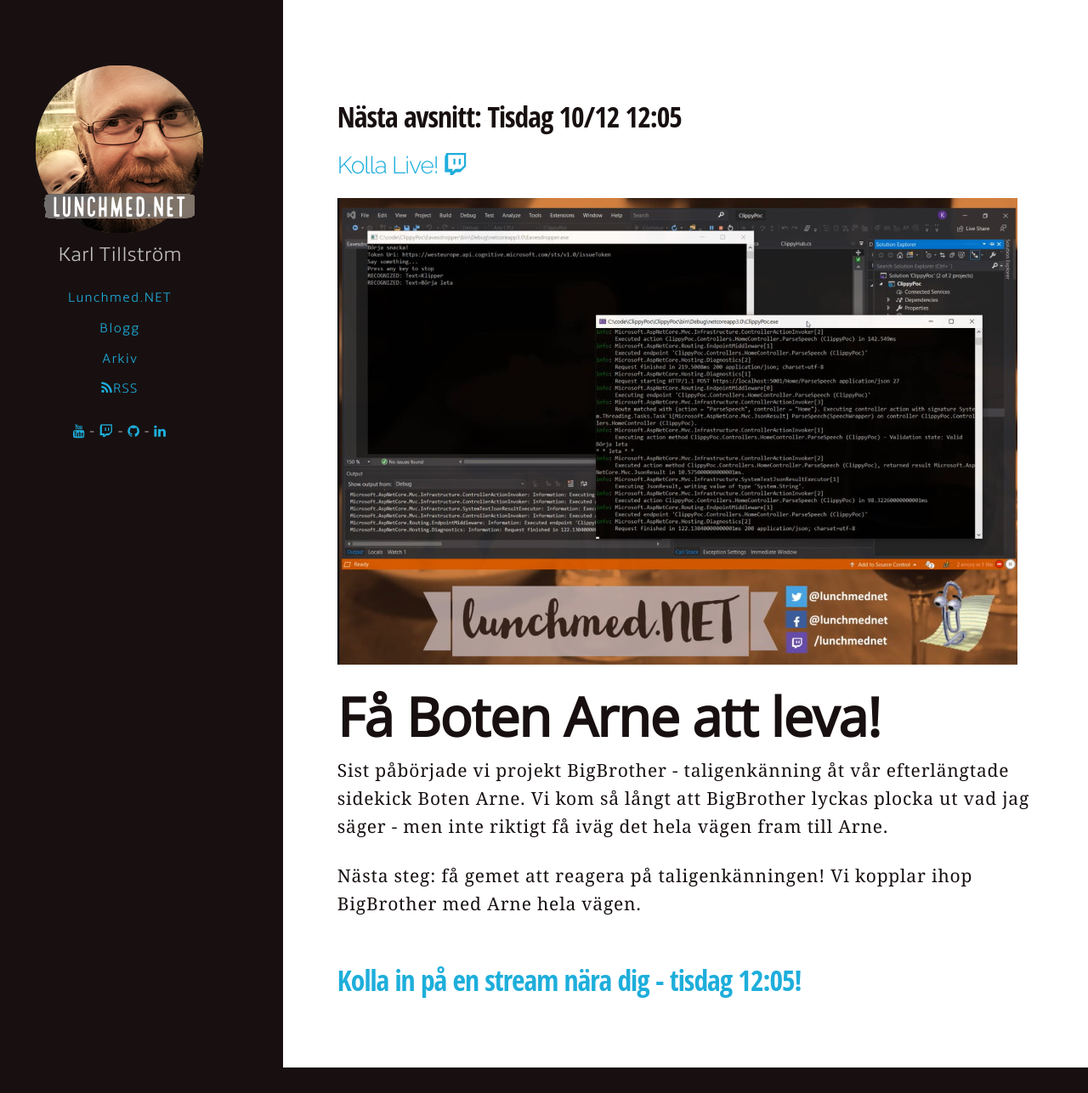
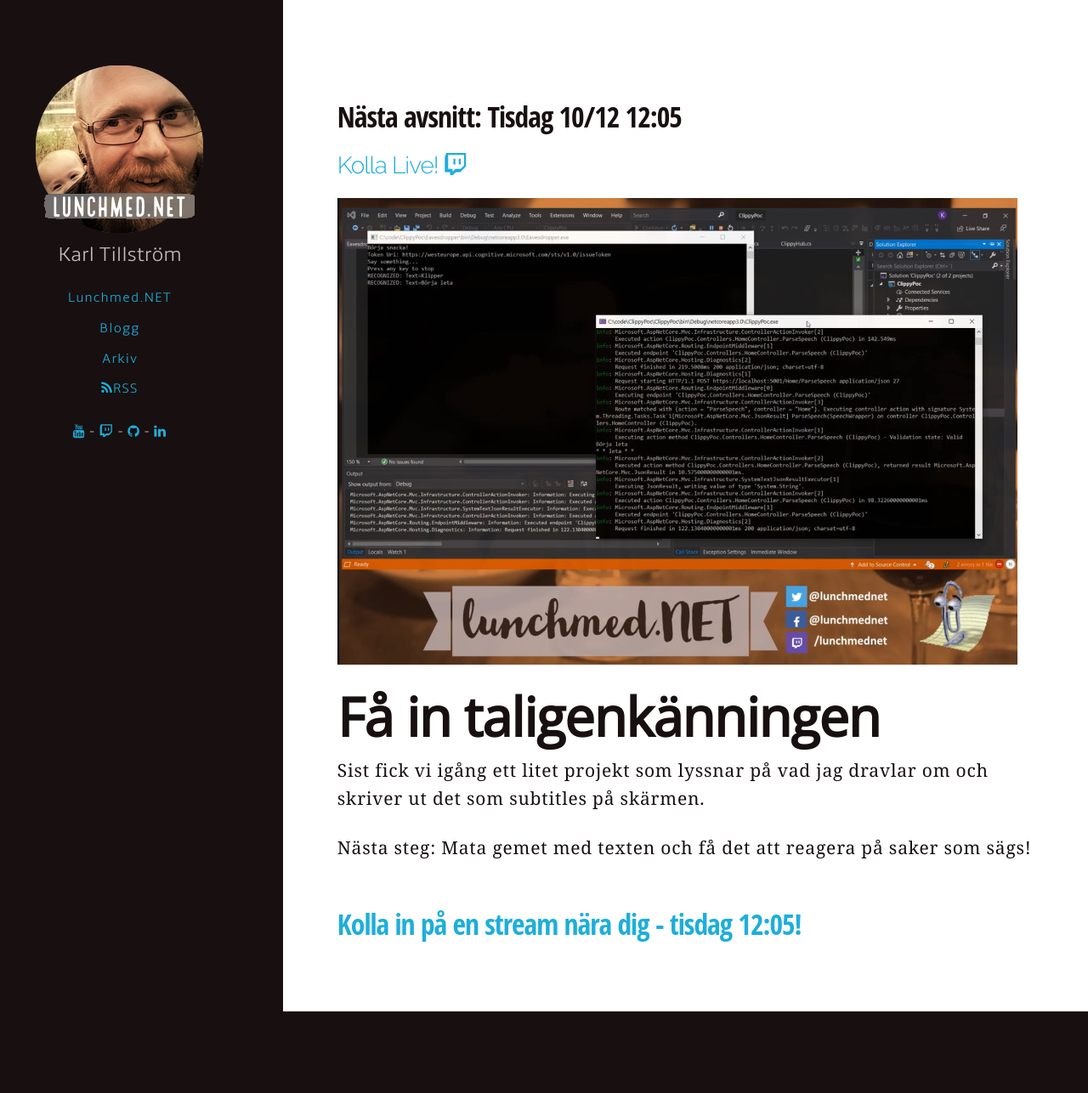
Before and after one commit to skarlman/LunchMed.NET, a Jekyll site: the page built from e6kommandeavsnitt.markdown, in a window 1280 px wide. Shown: the whole page at 85% size. Built offline with Jekyll 4.4.1, drawn with Linux system fonts in a browser that asks for light colours; nearby versions of some CDN libraries; some web fonts are replaced; after the commit the page ends 1220 px from its top, so only the background shows below that.

Commit message:
uppdatera senaste avsnitt samt kommande

```diff
--- a/e6kommandeavsnitt.markdown
+++ b/e6kommandeavsnitt.markdown
@@ -6,9 +6,9 @@
 
 [![Parprogrammering med ett gem]({{ site.baseurl }}/images/e6.jpg "Parprogrammering med ett gem"){:.u-max-full-width}](https://www.twitch.tv/lunchmednet)
 
-# Få Boten Arne att leva!
-Sist påbörjade vi projekt BigBrother - taligenkänning åt vår efterlängtade sidekick Boten Arne. Vi kom så långt att BigBrother lyckas plocka ut vad jag säger - men inte riktigt få iväg det hela vägen fram till Arne.
+# Få in taligenkänningen
+Sist fick vi igång ett litet projekt som lyssnar på vad jag dravlar om och skriver ut det som subtitles på skärmen.
 
-Nästa steg: få gemet att reagera på taligenkänningen! Vi kopplar ihop BigBrother med Arne hela vägen.
+Nästa steg: Mata gemet med texten och få det att reagera på saker som sägs!
 
 ## [Kolla in på en stream nära dig - tisdag 12:05!](https://www.twitch.tv/lunchmednet)
```
Also changed, not shown: _posts/2019-12-03-Azure-cognitive-services.markdown (added, +20 -0 lines).
